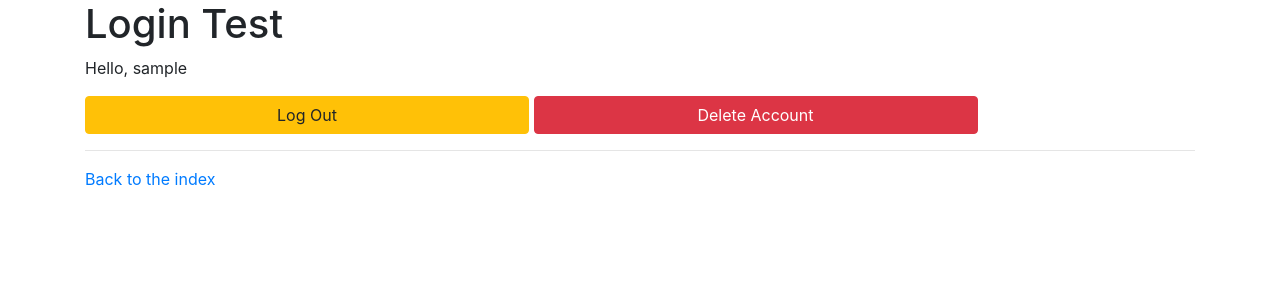
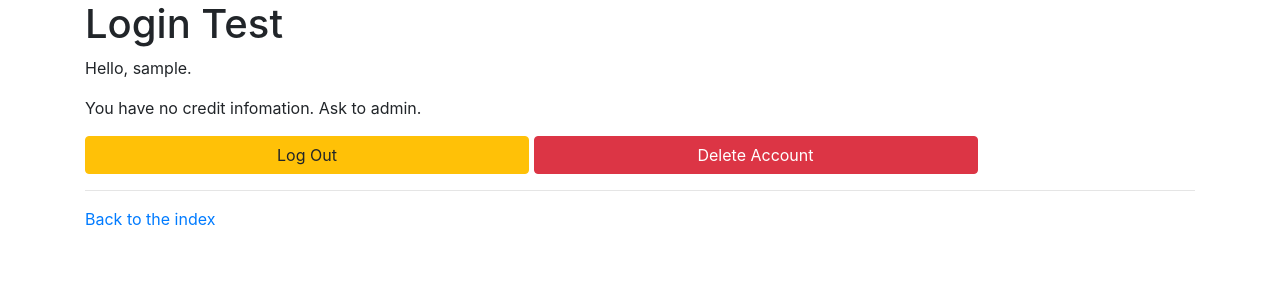
Before and after one commit to WraithKim/2018CD1_VideoSRWeb, a Django app: page /login/ in a window 1280 px wide. Shown: the top 300 px of the page. Run offline with Django 3.2, Linux system fonts and the light colour scheme; the visitor is signed in with stand-in values (Sample User, id 1); data comes from the database, SQL or seed files in the repository; parts of the project's set-up code (start-up, migrations or seed data) failed here and were passed over; some libraries are stand-ins or nearby versions.

Commit message:
fix login_required error and append credit infomation to login_test  - fix NameError of login_required by importing login_required  - append credit infomation to login_test.html.  - add exception handling about user has no related Customer object to views.login_test(ex. admin, some user has error).

```diff
--- a/videosr/templates/videosr/login_test.html
+++ b/videosr/templates/videosr/login_test.html
@@ -4,7 +4,12 @@
 {% block content %}
     <h1>Login Test</h1>
     {% if user.is_authenticated %}
-        <p>Hello, {{ user.username }}</p>
+        <p>Hello, {{ user.username }}.</p>
+	{% if logined_user_credit %}
+            <p>Your credit is {{ logined_user_credit }}.</p>
+	{% else %}
+	    <p>You have no credit infomation. Ask to admin.</p>
+	{% endif %}
         <a href="{% url 'logout' %}"><button class="btn btn-warning" style="width: 40%">Log Out</button></a>
 	<a href="{% url 'delete_account' %}"><button class="btn btn-danger" style="width: 40%">Delete Account</button></a>
     {% else %}
--- a/videosr/views.py
+++ b/videosr/views.py
@@ -2,6 +2,7 @@ from django.shortcuts import render, redirect, get_object_or_404
 from django.conf import settings
 from django.http import HttpResponse
 from django.views.decorators.http import require_POST
+from django.contrib.auth.decorators import login_required
 from django.contrib.auth.models import User
 from django.http import HttpResponseRedirect
 
@@ -57,7 +58,14 @@ def delete_file(request, pk):
     return redirect('download_test')
 
 def login_test(request):
-    return render(request, 'videosr/login_test.html')
+    logined_user_credit = None
+    try:
+        logined_user_credit = Customer.objects.get(user=request.user).credit
+    except Customer.DoesNotExist:
+        # if user's credit doesn't exist, render login test page with logined_user_credit = None
+        pass
+    finally:
+        return render(request, 'videosr/login_test.html', {'logined_user_credit': logined_user_credit})
 
 def delete_account(request):
     UserSocialAuth.objects.filter(user=request.user).delete()
```
